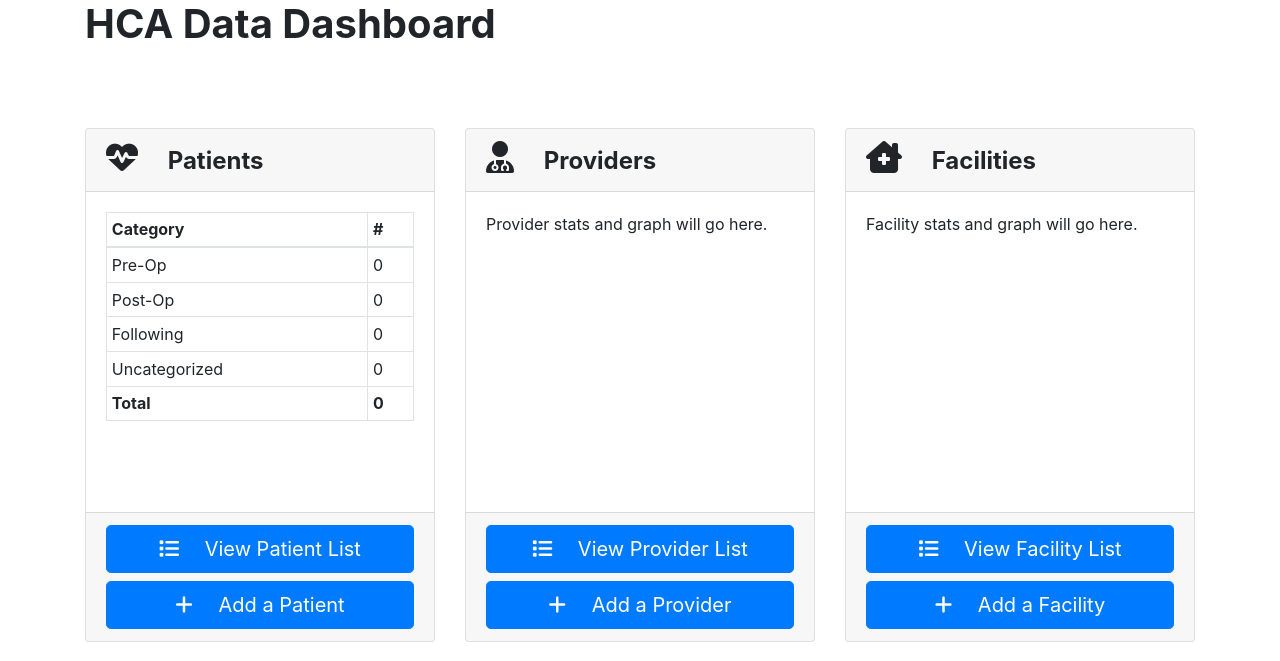
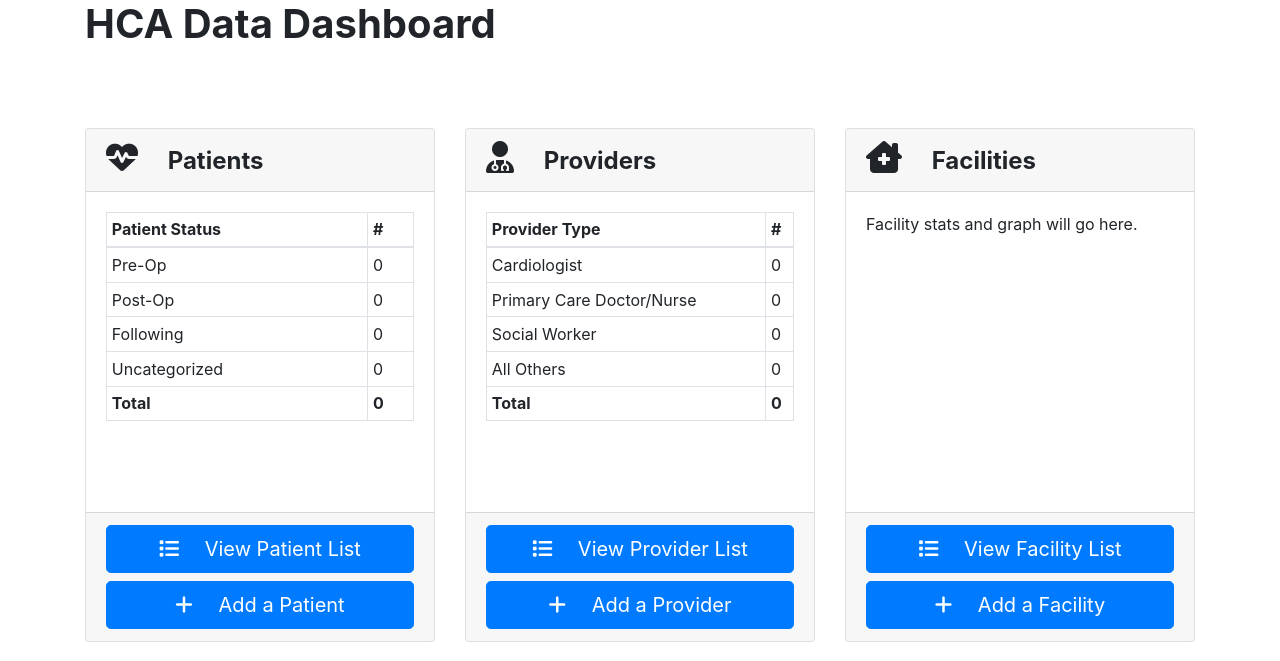
Before and after one commit to otr0624/HaitiApp, a Flask app: page / in a window 1280 px wide. Shown: the part 139-800 px from the top of the page. Run offline with Flask 2, Linux system fonts and the light colour scheme; data that the repository does not hold is empty; some libraries are stand-ins or nearby versions.

Commit message:
Added provider stats to dashboard

```diff
--- a/app/general/index.py
+++ b/app/general/index.py
@@ -1,5 +1,6 @@
 from flask import Blueprint, render_template
 from app.patients.patient_model import Patient
+from app.providers.provider_model import Provider
 from sqlalchemy import func
 
 
@@ -17,10 +18,22 @@ def index():
     follow_count = Patient.query.filter_by(patient_status_id=4).count()
     uncat_count = Patient.query.filter_by(patient_status_id=1).count()
     patient_count = len(Patient.query.all())
+
+    cards_count = Provider.query.filter_by(provider_category_id=2).count()
+    primdocnurse_count = Provider.query.filter_by(provider_category_id=3).count() + Provider.query.filter_by(provider_category_id=4).count()
+    socwork_count = Provider.query.filter_by(provider_category_id=5).count()
+    provider_count = len(Provider.query.all())
+    allotherprov_count = provider_count - (cards_count + primdocnurse_count + socwork_count)
+
     return render_template('index.html',
                            title='Home',
                            patient_count=patient_count,
                            preop_count=preop_count,
                            postop_count=postop_count,
                            follow_count=follow_count,
-                           uncat_count=uncat_count)
+                           uncat_count=uncat_count,
+                           cards_count=cards_count,
+                           primdocnurse_count=primdocnurse_count,
+                           socwork_count=socwork_count,
+                           allotherprov_count=allotherprov_count,
+                           provider_count=provider_count)
--- a/app/general/templates/index.html
+++ b/app/general/templates/index.html
@@ -15,7 +15,7 @@
           <table class="table table-bordered table-sm">
             <thead>
               <tr>
-                <th scope="col">Category</th>
+                <th scope="col">Patient Status</th>
                 <th scope="col">#</th>
               </tr>
             </thead>
@@ -57,7 +57,36 @@
           <i class="fas fa-user-md fa-2x"></i><b style="font-size: 150%"> &emsp;Providers</b>
         </div>
         <div class="card-body" style="height: 20rem">
-          <p class="card-text">Provider stats and graph will go here.</p>
+                    <table class="table table-bordered table-sm">
+            <thead>
+              <tr>
+                <th scope="col">Provider Type</th>
+                <th scope="col">#</th>
+              </tr>
+            </thead>
+            <tbody>
+              <tr>
+                <td>Cardiologist</td>
+                <td>{{ cards_count }}</td>
+              </tr>
+              <tr>
+                <td>Primary Care Doctor/Nurse</td>
+                <td>{{ primdocnurse_count }}</td>
+              </tr>
+              <tr>
+                <td>Social Worker</td>
+                <td>{{ socwork_count }}</td>
+              </tr>
+              <tr>
+                <td>All Others</td>
+                <td>{{ allotherprov_count }}</td>
+              </tr>
+              <tr>
+                <td><b>Total</b></td>
+                <td><b>{{ provider_count }}</b></td>
+              </tr>
+            </tbody>
+          </table>
         </div>
         <div class="card-footer">
           <a class="btn btn-primary btn-lg btn-block" href="/providers" role="button">
```
Also changed, not shown: app.db.
